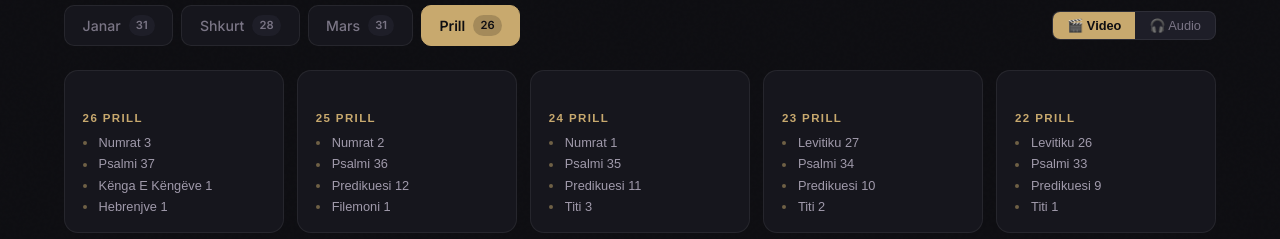
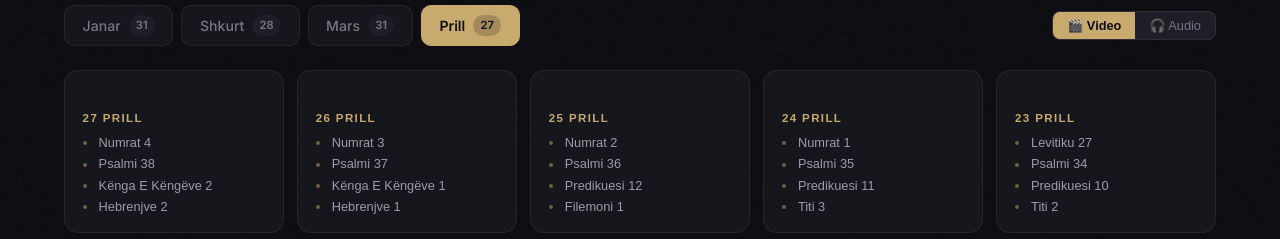
Before and after one commit to jeffandmeredith-max/bibla-shqip, a React (Vite) app: page / in a window 1280 px wide. Shown: the part 561-800 px from the top of the page. Built offline with nearby package versions, Linux system fonts and the light colour scheme.

Commit message:
chore: daily update 2026-04-27

```diff
--- a/src/data/april.js
+++ b/src/data/april.js
@@ -667,5 +667,28 @@ export const april = [
         "start": 815
       }
     ]
+  },
+  {
+    "day": 27,
+    "date": "27 Prill",
+    "videoId": "D1Kjc627B-Y",
+    "readings": [
+      {
+        "title": "Numrat 4",
+        "start": 0
+      },
+      {
+        "title": "Psalmi 38",
+        "start": 447
+      },
+      {
+        "title": "Kënga E Këngëve 2",
+        "start": 573
+      },
+      {
+        "title": "Hebrenjve 2",
+        "start": 701
+      }
+    ]
   }
 ]
```
